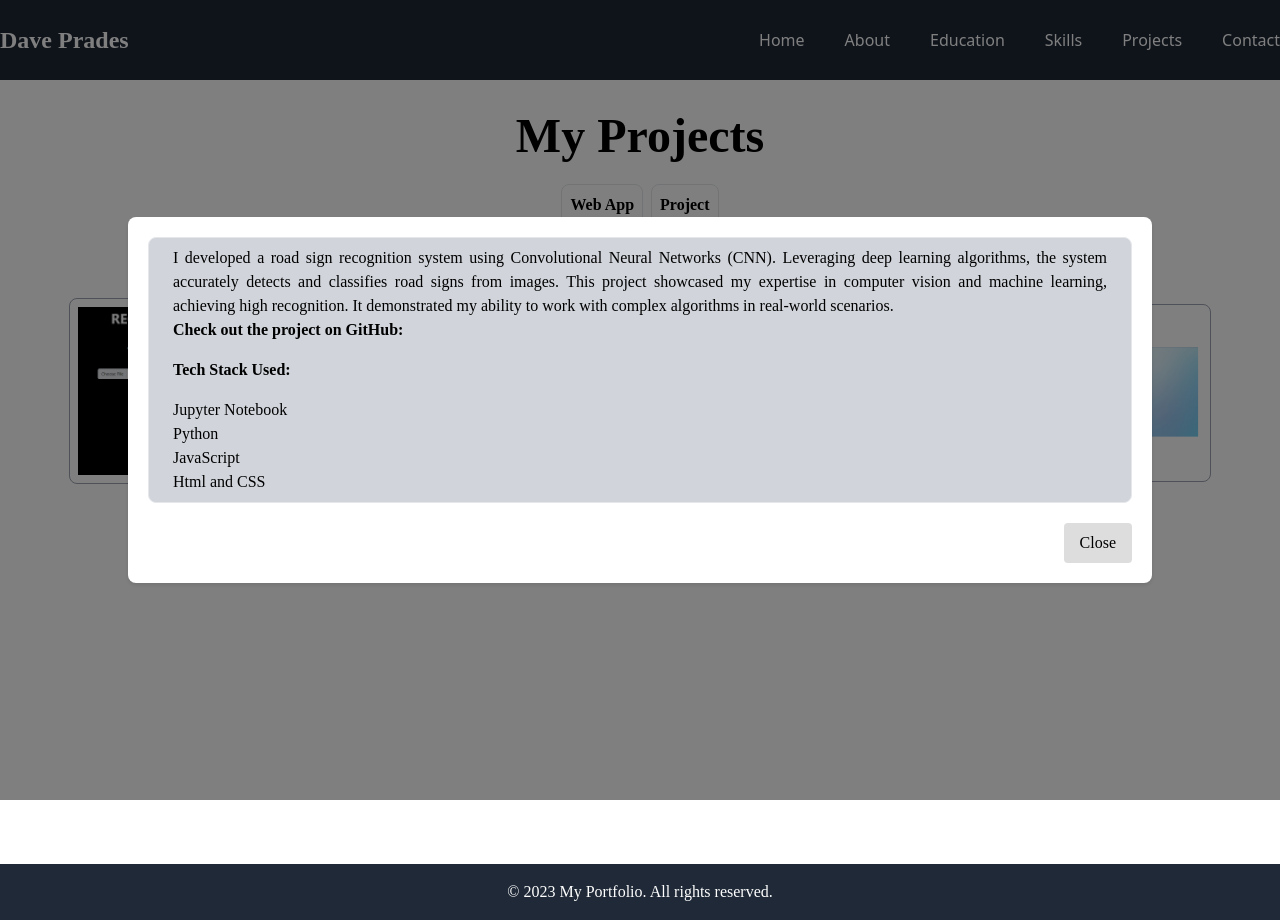
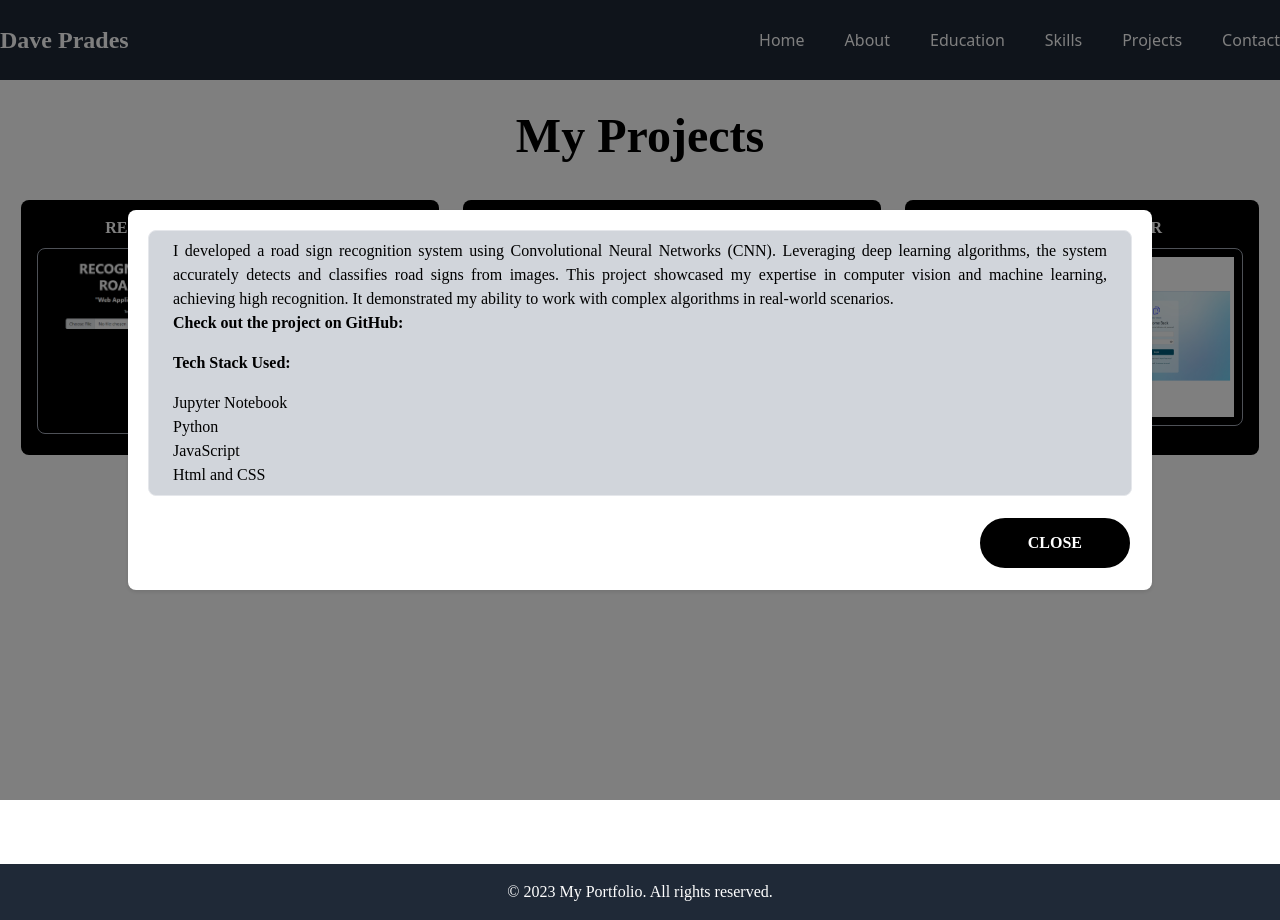
Before and after one commit to Wazeeexx/pradesportfolio, a Nuxt app: page /projects in a window 1280 px wide. Both pictures are taken after a click on the button "RECOGNIGTION OF ROAD SIGN". Built offline with nearby package versions, Linux system fonts and the light colour scheme.

Commit message:
adjust button

```diff
--- a/pages/projects.vue
+++ b/pages/projects.vue
@@ -7,22 +7,22 @@
             <div class="flex justify-center">
                 <h2 class="text-5xl font-bold" style="font-family: 'Poppins';">My Projects</h2>
             </div>
-            <div class="flex justify-center pt-6 gap-2">
+            <!-- <div class="flex justify-center pt-6 gap-2">
                 <button class="border rounded-lg py-2 px-2 hover:bg-gray-500 font-semibold"  style="font-family: 'Poppins';">Web App</button>
 
                 <div>
                     <button class="border rounded-lg py-2 px-2 hover:bg-gray-500 font-semibold"  style="font-family: 'Poppins';">Project</button>
                 </div>
-            </div>
+            </div> -->
 
             <div class="flex justify-center mt-10">
                 <div class="col-span-3 sm:col-span-1 flex flex-col sm:flex-row sm:justify-start gap-6">
-                    <div>
+                    <div class="bg-black py-4 px-4 rounded-lg">
                         <button class="image-container" @click="showTemplate = true">
                             <div class="overlay">
                                 <svg xmlns="http://www.w3.org/2000/svg" width="50" height="50" viewBox="0 0 24 24"><path fill="red" d="M11 7h2v2h-2zm0 4h2v6h-2zm1-9C6.48 2 2 6.48 2 12s4.48 10 10 10s10-4.48 10-10S17.52 2 12 2zm0 18c-4.41 0-8-3.59-8-8s3.59-8 8-8s8 3.59 8 8s-3.59 8-8 8z"/></svg>
                             </div>
-                            <p class="font-bold text-1xl pb-2 hover:underline" style="font-family: 'Poppins';">RECOGNIGTION OF ROAD SIGN</p>
+                            <p class="font-bold text-1xl pb-2 hover:underline text-white" style="font-family: 'Poppins';">RECOGNIGTION OF ROAD SIGN</p>
                             <div class="flex justify-center sm:justify-center border border-gray-400 rounded-lg">
                                 <img id="" class="w-96 inline-block p-2 sm:mx-auto" src="@/assets/img/prototype.png" alt="">
                             </div>
@@ -51,17 +51,18 @@
                                         </ul>
                                     </div>
                                 </div>
-                                <button class="modal-close hover:bg-gray-800" style="font-family: 'Poppins';" @click="showTemplate = false">Close</button>
+                                <button class="modal-close btn-18" style="font-family: 'Poppins';" @click="showTemplate = false">Close</button>
                             </div>
                         </div>
                     </div>
 
+                  <div  class="bg-black py-4 px-4 rounded-lg">
                     <div class="col-span-3 sm:col-span-1 flex flex-col sm:flex-row sm:justify-start">
                         <button class="image-container" @click="toggleModal('atm1Modal')">
                         <div class="overlay">
                             <svg xmlns="http://www.w3.org/2000/svg" width="50" height="50" viewBox="0 0 24 24"><path fill="red" d="M11 7h2v2h-2zm0 4h2v6h-2zm1-9C6.48 2 2 6.48 2 12s4.48 10 10 10s10-4.48 10-10S17.52 2 12 2zm0 18c-4.41 0-8-3.59-8-8s3.59-8 8-8s8 3.59 8 8s-3.59 8-8 8z"/></svg>
                         </div>
-                        <p class="font-bold text-1xl pb-2 " style="font-family: 'Poppins';">ATM MANAGEMENT SYSTEM</p>
+                        <p class="font-bold text-1xl pb-2 text-white" style="font-family: 'Poppins';">ATM MANAGEMENT SYSTEM</p>
                         <div class="flex justify-center sm:justify-center border border-gray-400 rounded-lg">
                             <img class="w-96 inline-block p-2 sm:mx-auto scrolling-image" src="@/assets/img/atm1.png" alt="">
                         </div>
@@ -92,11 +93,13 @@
                                         </ul>
                                     </div>
                             </div>
-                            <button class="modal-close hover:bg-gray-800" @click="closeModal" style="font-family: 'Poppins';">Close</button>
+                            <button class="modal-close hover:bg-gray-800 btn-18" @click="closeModal" style="font-family: 'Poppins';">Close</button>
                         </div>
                     </div>
                 </div>
+              </div>
 
+              <div class="bg-black py-4 px-4 rounded-lg">
                 <div class="col-span-3 sm:col-span-1 flex flex-col sm:flex-row sm:justify-start">
                     <button class="image-container" id="openModalBtn">
                         <div class="overlay">
@@ -104,7 +107,7 @@
                                 <!-- SVG path here -->
                             </svg>
                         </div>
-                        <p class="font-bold text-1xl pb-2" style="font-family: 'Poppins';">DOCUMENT MAKER</p>
+                        <p class="font-bold text-1xl pb-2 text-white" style="font-family: 'Poppins';">DOCUMENT MAKER</p>
                         <div class="flex justify-center sm:justify-center border border-gray-400 rounded-lg">
                             <img id="modalImage" class="w-80 h-44 inline-block p-2 sm:mx-auto" src="@/assets/img/document.png" alt="">
                         </div>
@@ -120,6 +123,7 @@
                 </div>
               </div>
             </div>
+          </div>
         </section>
     </div>
 
@@ -269,4 +273,142 @@ export default {
   border-radius: 4px;
   float: right;
 }
+
+.btn-18,
+.btn-18 *,
+.btn-18 :after,
+.btn-18 :before,
+.btn-18:after,
+.btn-18:before {
+  border: 0 solid;
+  box-sizing: border-box;
+}
+.btn-18 {
+  -webkit-tap-highlight-color: transparent;
+  -webkit-appearance: button;
+  background-color: #000;
+  background-image: none;
+  color: #fff;
+  cursor: pointer;
+  font-family: ui-sans-serif, system-ui, -apple-system, BlinkMacSystemFont,
+    Segoe UI, Roboto, Helvetica Neue, Arial, Noto Sans, sans-serif,
+    Apple Color Emoji, Segoe UI Emoji, Segoe UI Symbol, Noto Color Emoji;
+  font-size: 100%;
+  font-weight: 900;
+  line-height: 1.5;
+  margin: 0;
+  -webkit-mask-image: -webkit-radial-gradient(#000, #fff);
+  padding: 0;
+  text-transform: uppercase;
+}
+.btn-18:disabled {
+  cursor: default;
+}
+.btn-18:-moz-focusring {
+  outline: auto;
+}
+.btn-18 svg {
+  display: block;
+  vertical-align: middle;
+}
+.btn-18 [hidden] {
+  display: none;
+}
+.btn-18 {
+  border-radius: 99rem;
+  border-width: 2px;
+  padding: 0.8rem 3rem;
+  z-index: 0;
+}
+.btn-18,
+.btn-18 .text-container {
+  overflow: hidden;
+  position: relative;
+}
+.btn-18 .text-container {
+  display: block;
+}
+.btn-18 .text {
+  display: block;
+  mix-blend-mode: difference;
+  position: relative;
+}
+.btn-18:hover .text {
+  -webkit-animation: move-up-alternate 0.3s forwards;
+  animation: move-up-alternate 0.3s forwards;
+}
+@-webkit-keyframes move-up-alternate {
+  0% {
+    transform: translateY(0);
+  }
+  50% {
+    transform: translateY(80%);
+  }
+  51% {
+    transform: translateY(-80%);
+  }
+  to {
+    transform: translateY(0);
+  }
+}
+@keyframes move-up-alternate {
+  0% {
+    transform: translateY(0);
+  }
+  50% {
+    transform: translateY(80%);
+  }
+  51% {
+    transform: translateY(-80%);
+  }
+  to {
+    transform: translateY(0);
+  }
+}
+.btn-18:after,
+.btn-18:before {
+  --tilt: 20px;
+  background: #fff;
+  -webkit-clip-path: polygon(
+    0 0,
+    calc(100% - var(--tilt)) 0,
+    100% 50%,
+    calc(100% - var(--tilt)) 100%,
+    0 100%
+  );
+  clip-path: polygon(
+    0 0,
+    calc(100% - var(--tilt)) 0,
+    100% 50%,
+    calc(100% - var(--tilt)) 100%,
+    0 100%
+  );
+  content: "";
+  height: 100%;
+  left: -100%;
+  position: absolute;
+  top: 0;
+  transition: transform 0.6s;
+  width: 100%;
+}
+.btn-18:after {
+  -webkit-clip-path: polygon(
+    var(--tilt) 0,
+    0 50%,
+    var(--tilt) 100%,
+    100% 100%,
+    100% 0
+  );
+  clip-path: polygon(var(--tilt) 0, 0 50%, var(--tilt) 100%, 100% 100%, 100% 0);
+  left: 100%;
+  z-index: -1;
+}
+.btn-18:hover:before {
+  transform: translateX(100%);
+}
+.btn-18:hover:after {
+  transform: translateX(-100%);
+}
+
+
 </style>
```
